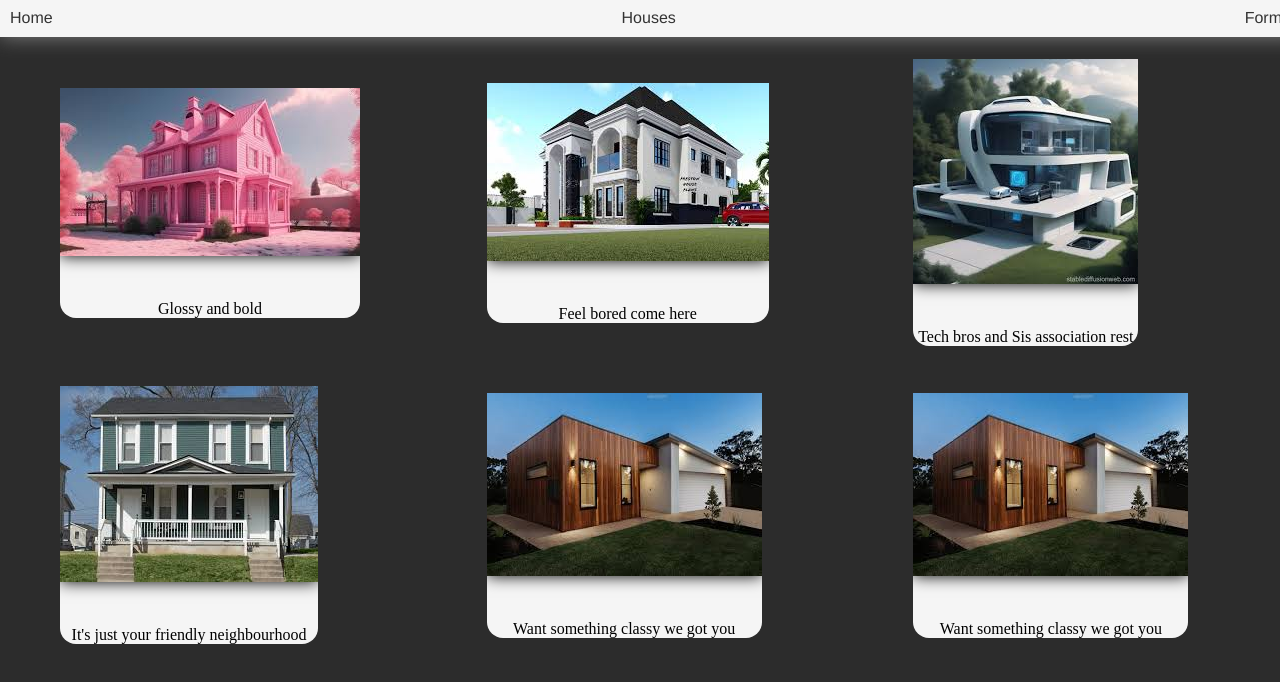
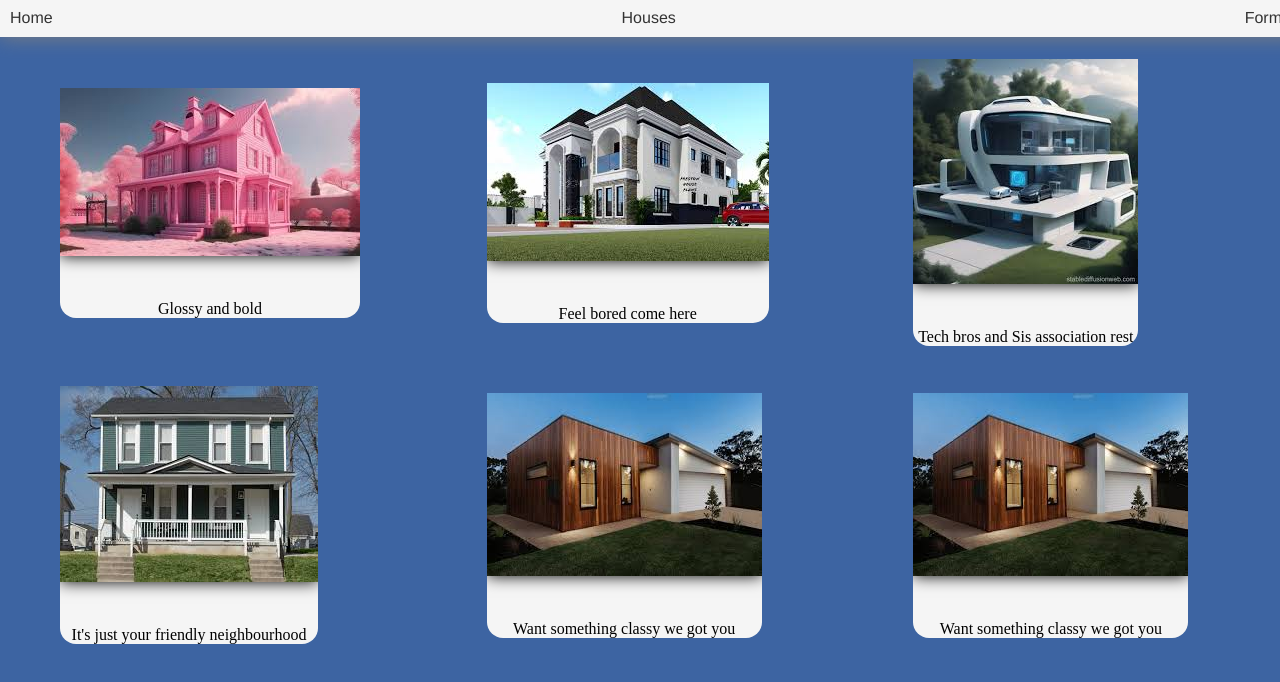
Before and after one commit to richardcreatech/ModifiedHousery, a plain HTML site: page Products.html in a window 1280 px wide. Shown: the part 40-722 px from the top of the page. Drawn offline with Linux system fonts and the light colour scheme; a web font is replaced by a local one.

Commit message:
Update housed.css

```diff
--- a/housed.css
+++ b/housed.css
@@ -107,3 +107,7 @@ img{
 .nav ul li a:hover{
     color: rgba(128, 128, 128, 0.43);
 }
+
+main{
+    background-color:  rgba(21, 68, 143, 0.826);
+}
```
